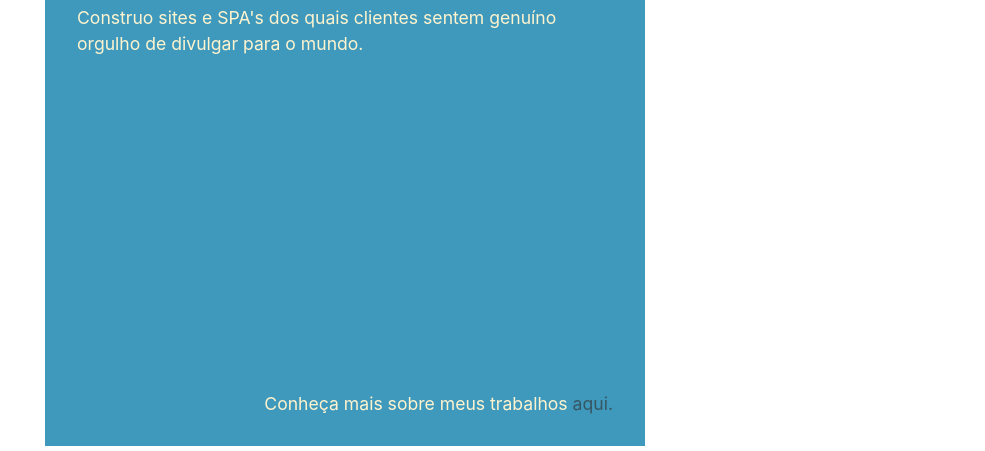
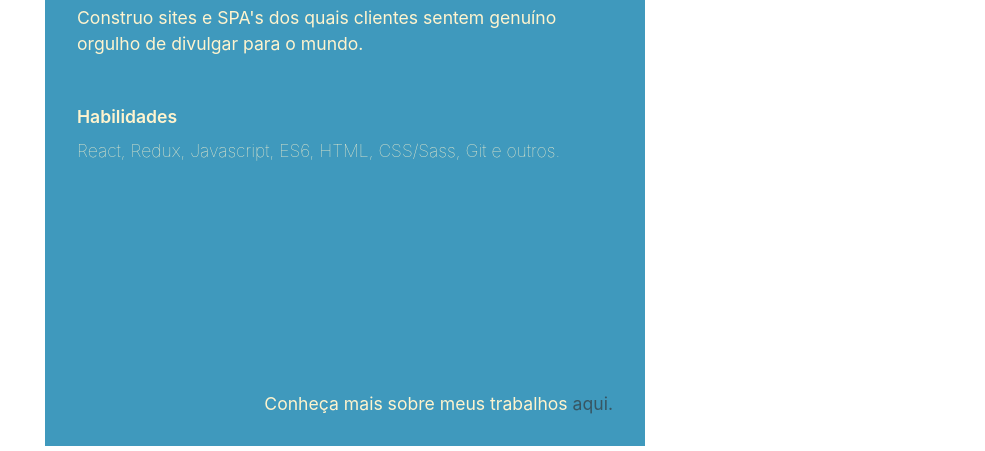
Before and after one commit to caiopoyares/caiopoyares.github.io, a website: page index.html in a window 1280 px wide. Shown: the part 268-719 px from the top of the page, without its empty margins (295-1280 px from the left). Drawn offline with Linux system fonts and the light colour scheme.

Commit message:
skills added

```diff
--- a/index.html
+++ b/index.html
@@ -41,6 +41,8 @@
         Construo sites e SPA's dos quais clientes sentem genuíno orgulho de
         divulgar para o mundo.
       </p>
+      <p class="skills">Habilidades</p>
+      <p style="font-weight: 100">React, Redux, Javascript, ES6, HTML, CSS/Sass, Git e outros.</p>
       <div class="bottom-paragraph">
         Conheça mais sobre meus trabalhos
         <a href="/portfolio.html">
--- a/src/scss/_about.scss
+++ b/src/scss/_about.scss
@@ -50,4 +50,9 @@
       text-decoration: underline;
     }
   }
+
+  .skills {
+    font-weight: 600;
+    margin-top: 3rem;
+  }
 }
```
Also changed, not shown: styles.css.
